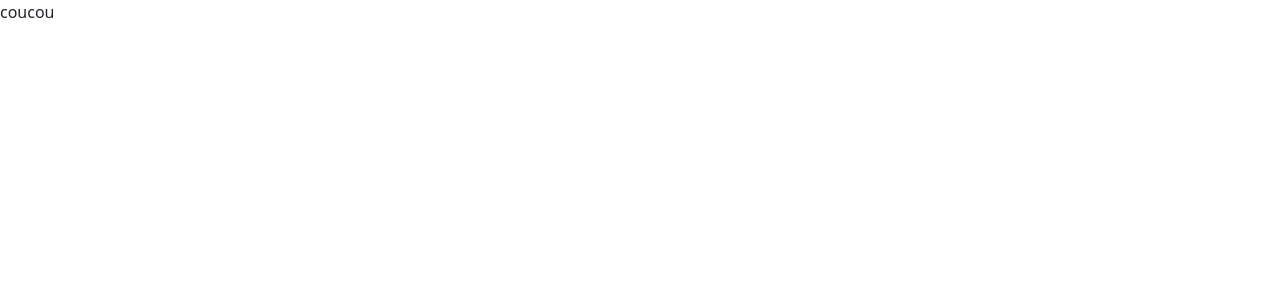
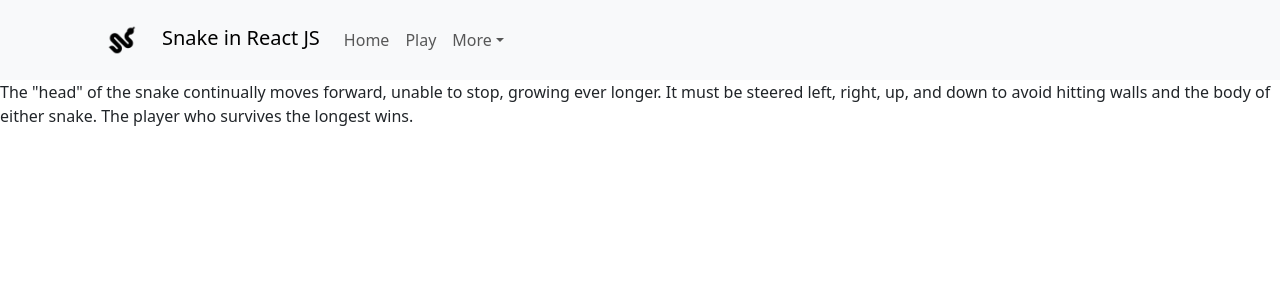
Before and after one commit to Medinhoo/SnakeReact, a React (Vite) app: page /Rules in a window 1280 px wide. Shown: the top 300 px of the page. Built offline with nearby package versions, Linux system fonts and the light colour scheme.

Commit message:
creating all the routes and adding content in each of them

```diff
--- a/src/App.jsx
+++ b/src/App.jsx
@@ -1,4 +1,5 @@
-
+import { Rules } from "./Rules"
+import { Contact } from "./Contact"
 import { Header } from "./Components/Header/Header"
 import { Player } from "./Player"
 import { BodyPlay } from "./BodyPlay"
@@ -35,7 +36,18 @@ const App = () => {
     {
       path: "/Rules",
       element: (
-        <div>coucou</div>
+        <>
+          <Header />
+          <Rules/>
+        </>)
+    },
+    {
+      path: "/Contact",
+      element: (
+        <>
+          <Header />
+          <Contact/>
+        </>
       )
     },
   ])
--- /dev/null
+++ b/src/Contact.jsx
@@ -0,0 +1,5 @@
+export const Contact = () => {
+    return (
+        <a href="https://github.com/Medinhoo/" target="_blank">My Github</a>
+    )
+}
--- /dev/null
+++ b/src/Rules.jsx
@@ -0,0 +1,7 @@
+export const Rules = () => {
+    return (
+        <div>
+            The "head" of the snake continually moves forward, unable to stop, growing ever longer. It must be steered left, right, up, and down to avoid hitting walls and the body of either snake. The player who survives the longest wins.
+            </div>
+    )
+}
```
